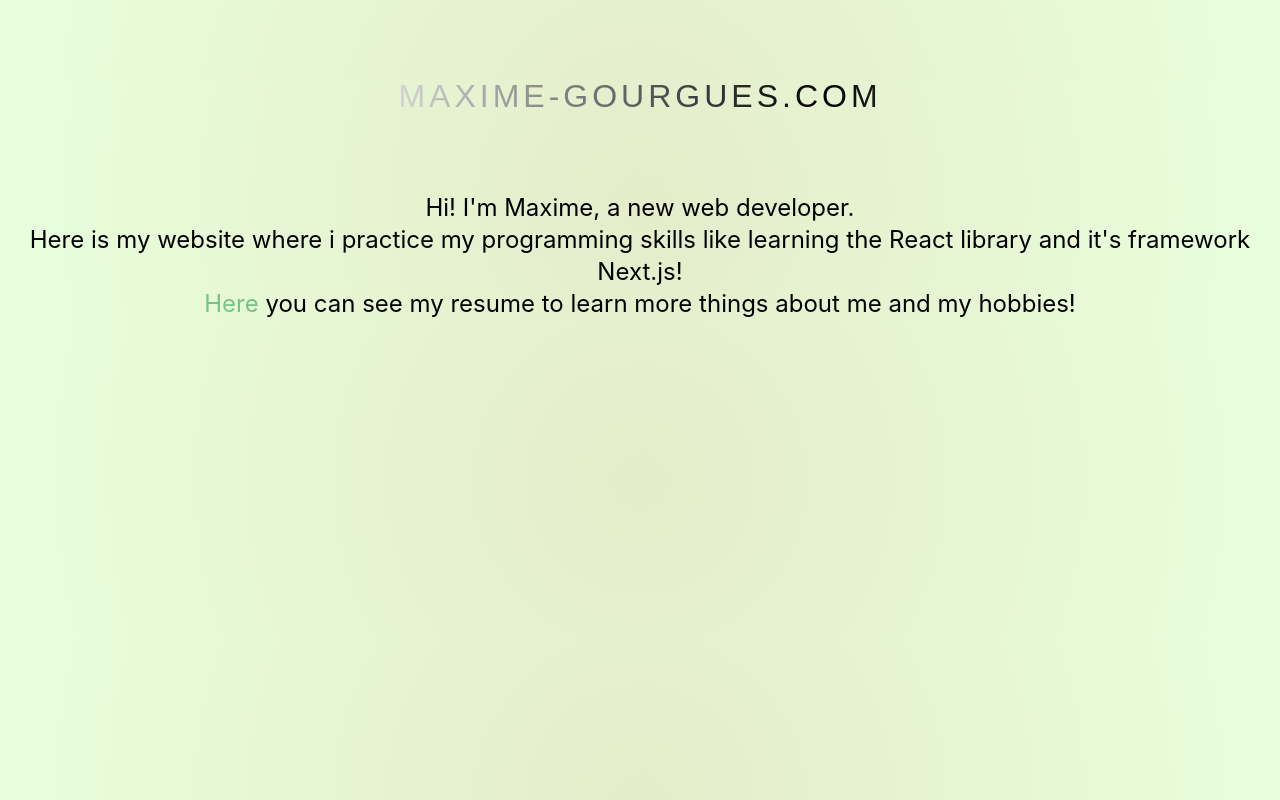
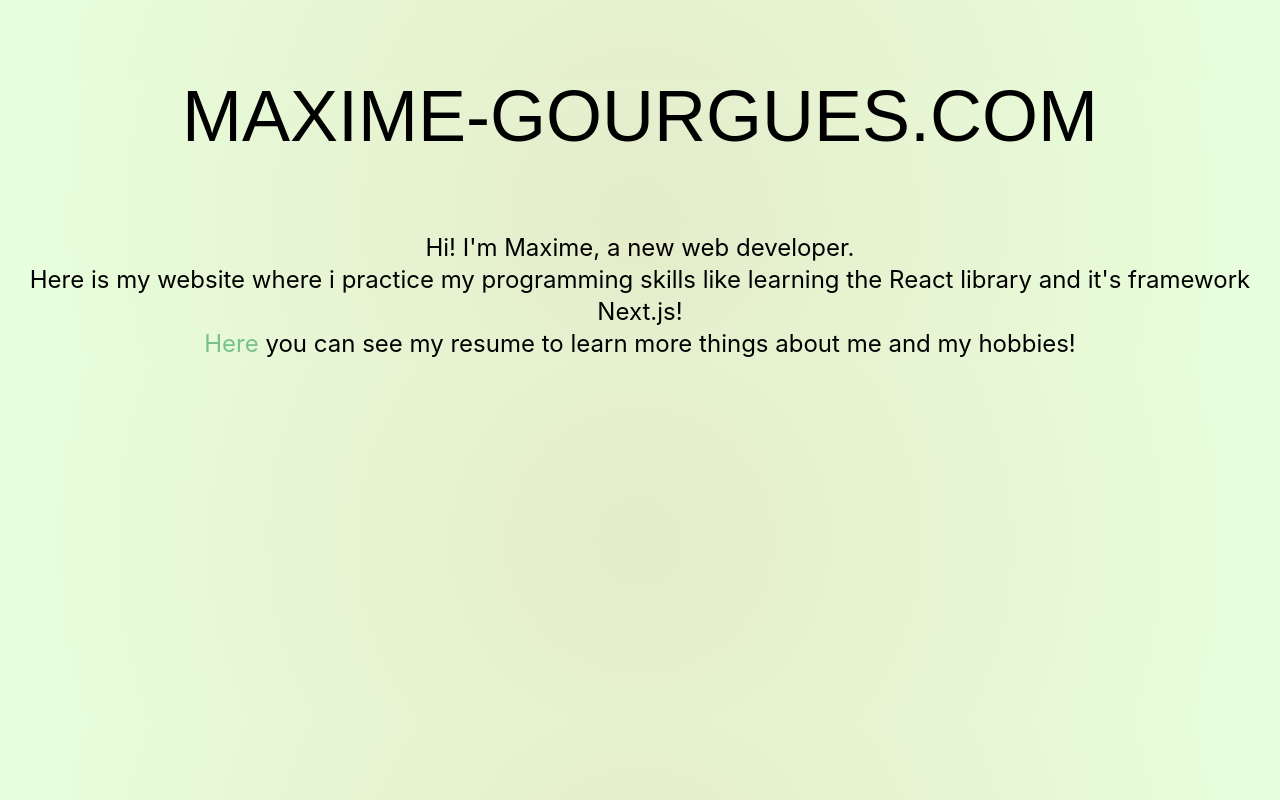
Before and after one commit to Gorrog87/resume, a Next.js app: page / in a window 1280 px wide. Built offline with nearby package versions, Linux system fonts and the light colour scheme.

Commit message:
made the intro title adaptative to different devices

```diff
--- a/styles/globals.css
+++ b/styles/globals.css
@@ -19,29 +19,29 @@
 
 .domain-name {
   font-family: "Paytone One", sans-serif;
-  position: relative;
-  font-family: sans-serif;
-  text-transform: uppercase;
-  font-size: 2em;
-  letter-spacing: 4px;
-  overflow: hidden;
-  background: linear-gradient(90deg, #000, #fff, #000);
-  background-repeat: inherit;
-  background-size: 80%;
-  animation: animate 13s linear infinite;
-  background-clip: initial;
-  -webkit-background-clip: text;
-  -webkit-text-fill-color: rgba(255, 255, 255, 0);
+  /* position: relative; */
+  /* font-family: sans-serif; */
+  /* text-transform: uppercase; */
+  /* font-size: 2em; */
+  /* letter-spacing: 4px; */
+  /* overflow: hidden; */
+  /* background: linear-gradient(90deg, #000, #fff, #000); */
+  /* background-repeat: inherit; */
+  /* background-size: 80%; */
+  /* animation: animate 13s linear infinite; */
+  /* background-clip: initial; */
+  /* -webkit-background-clip: text; */
+  /* -webkit-text-fill-color: rgba(255, 255, 255, 0); */
 }
 
-@keyframes animate {
+/* @keyframes animate {              <--- je désactive cette animation, ma copine trouve que c'est tout pourri
   0% {
     background-position: -500%;
   }
   100% {
     background-position: 500%;
   }
-}
+} */
 
 a {
   color: #77c18b;
@@ -142,6 +142,7 @@
 
   .text-intro {
     margin: 3em 2em;
+    font-size: 10vw;
   }
 
 }
```
